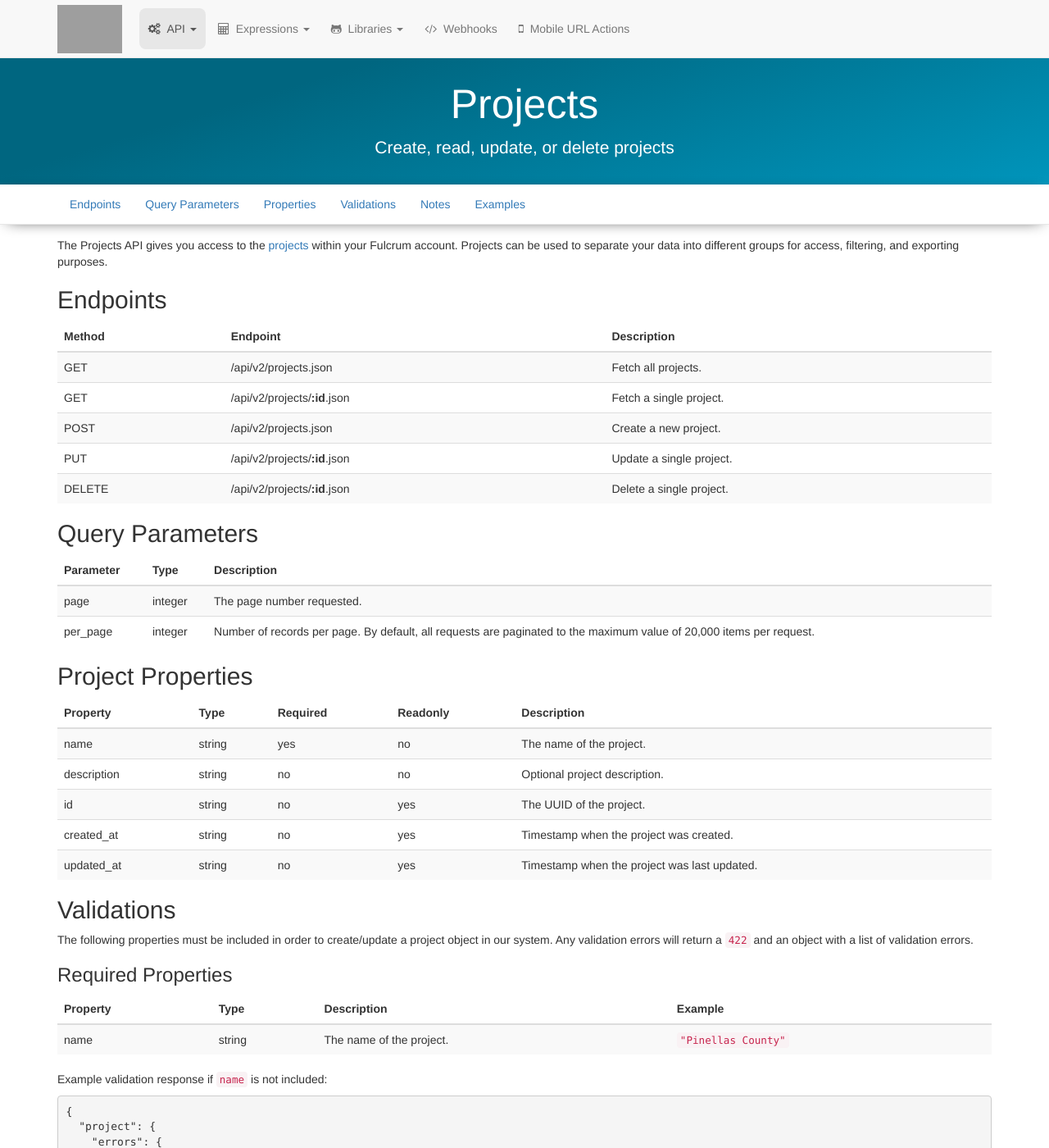
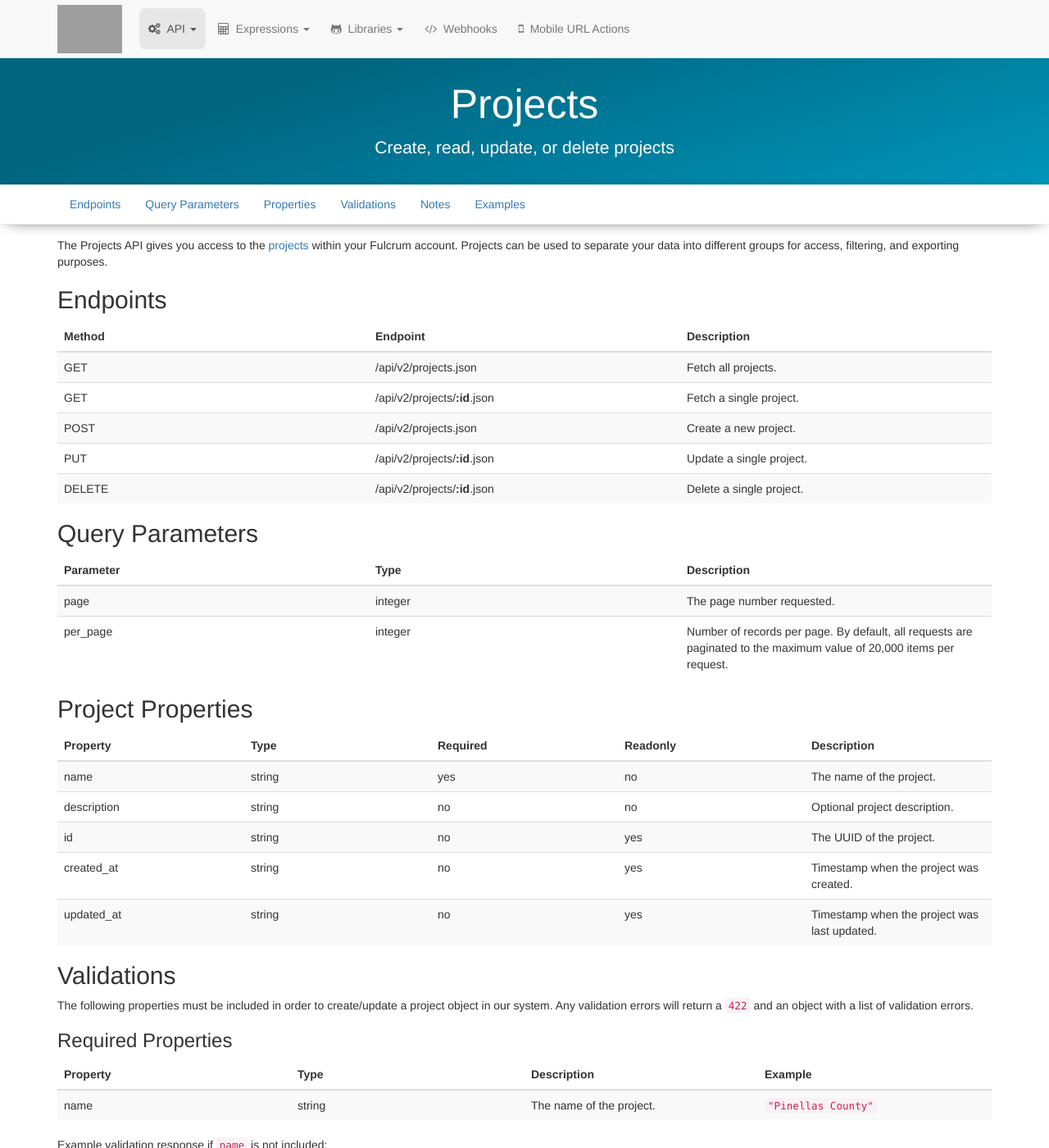
Before and after one commit to rylincoln/developer.fulcrumapp.com, a Jekyll site: the page built from _endpoints/projects.md, in a window 1280 px wide and 1400 px high. Shown: the whole window at 82% size. Built offline with Jekyll 4.4.1, drawn with Linux system fonts in a browser that asks for light colours; nearby versions of some CDN libraries; grey boxes are pictures that could not be loaded.

Commit message:
Fix issue with wide tables hiding hamburger

```diff
--- a/public/css/app.css
+++ b/public/css/app.css
@@ -71,6 +71,11 @@ body {
 
 .content {
   margin-top: 15px;
+  overflow: auto;
+}
+
+.content > table {
+  table-layout: fixed;
 }
 
 @media only screen and (min-device-width : 320px) and (max-device-width : 480px) {
```
